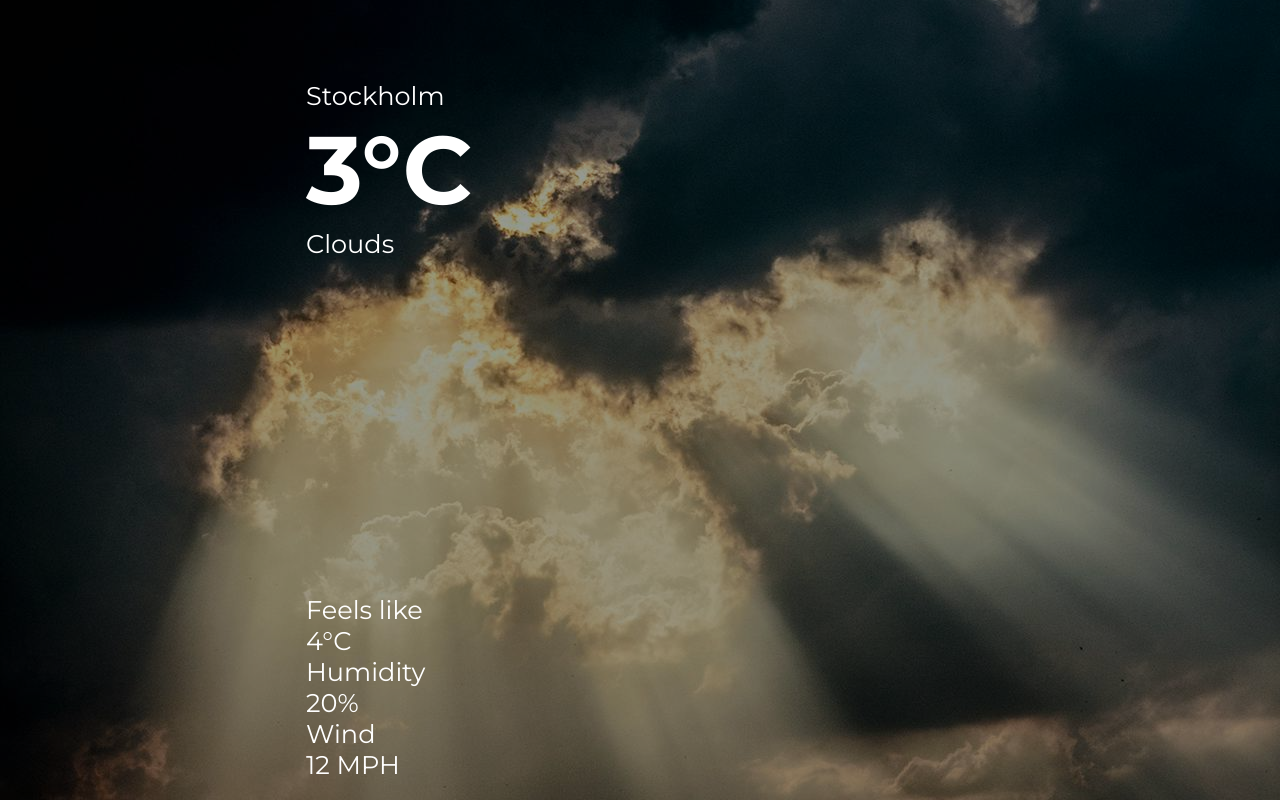
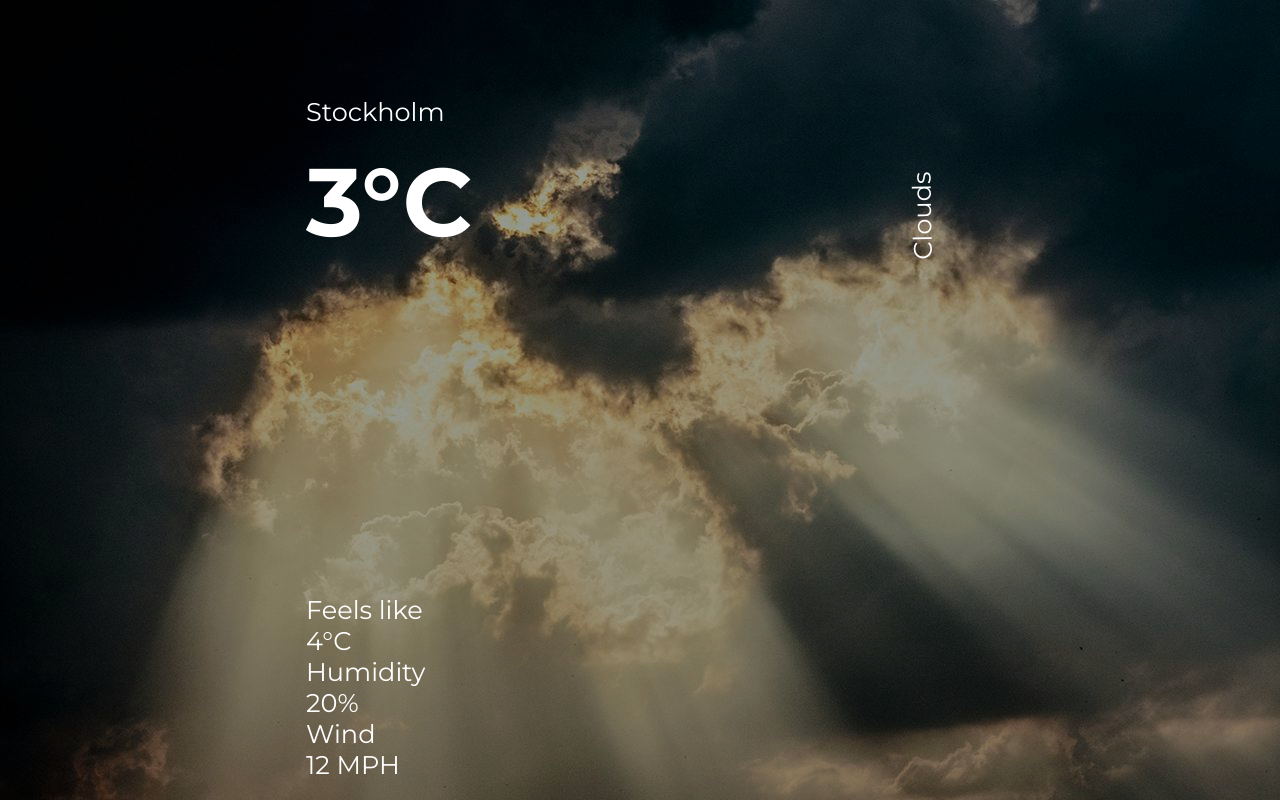
Before and after one commit to SandraHKannerberg/weather-app, a React (Vite) app: page / in a window 1280 px wide. Built offline with nearby package versions, Linux system fonts and the light colour scheme.

Commit message:
css weatherdetails-top

```diff
--- a/src/components/Weather/Weather.css
+++ b/src/components/Weather/Weather.css
@@ -17,3 +17,14 @@ h1 {
   flex-direction: column;
   justify-content: space-between;
 }
+
+.location {
+  margin: 1rem auto;
+}
+
+.description {
+  position: relative;
+  right: -90%;
+  transform-origin: 0 0;
+  transform: rotate(269deg);
+}
```
